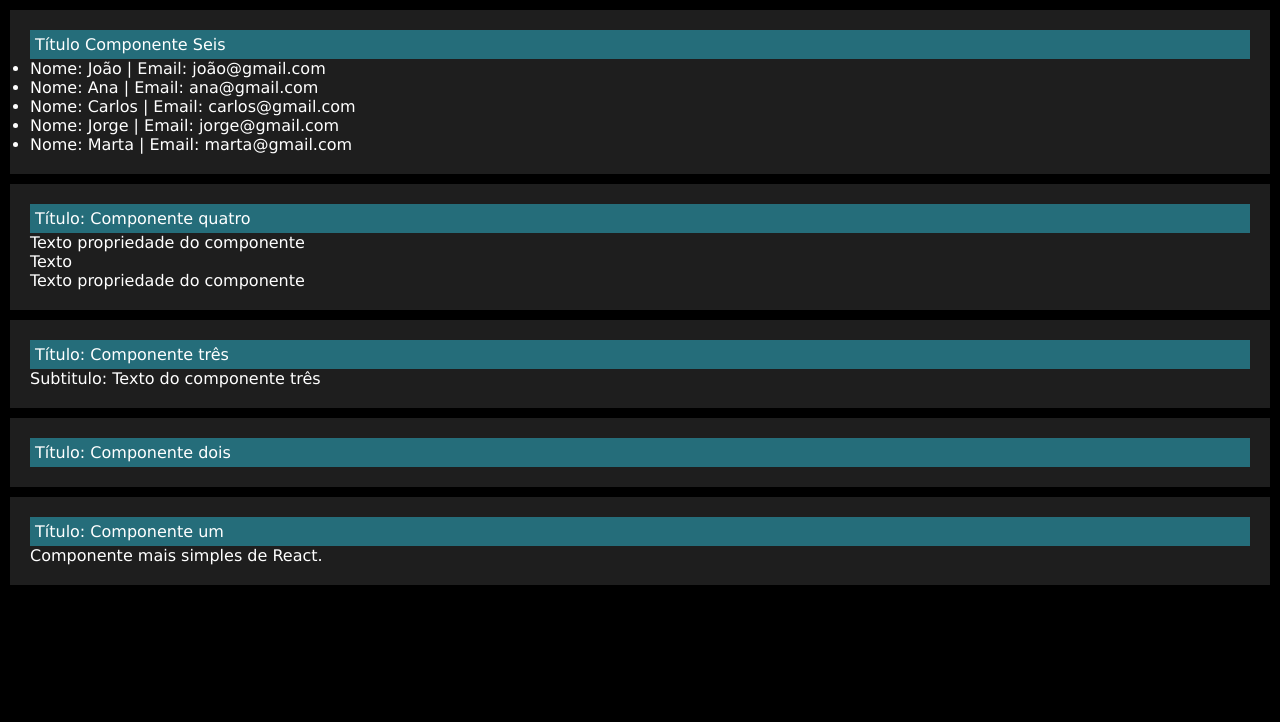
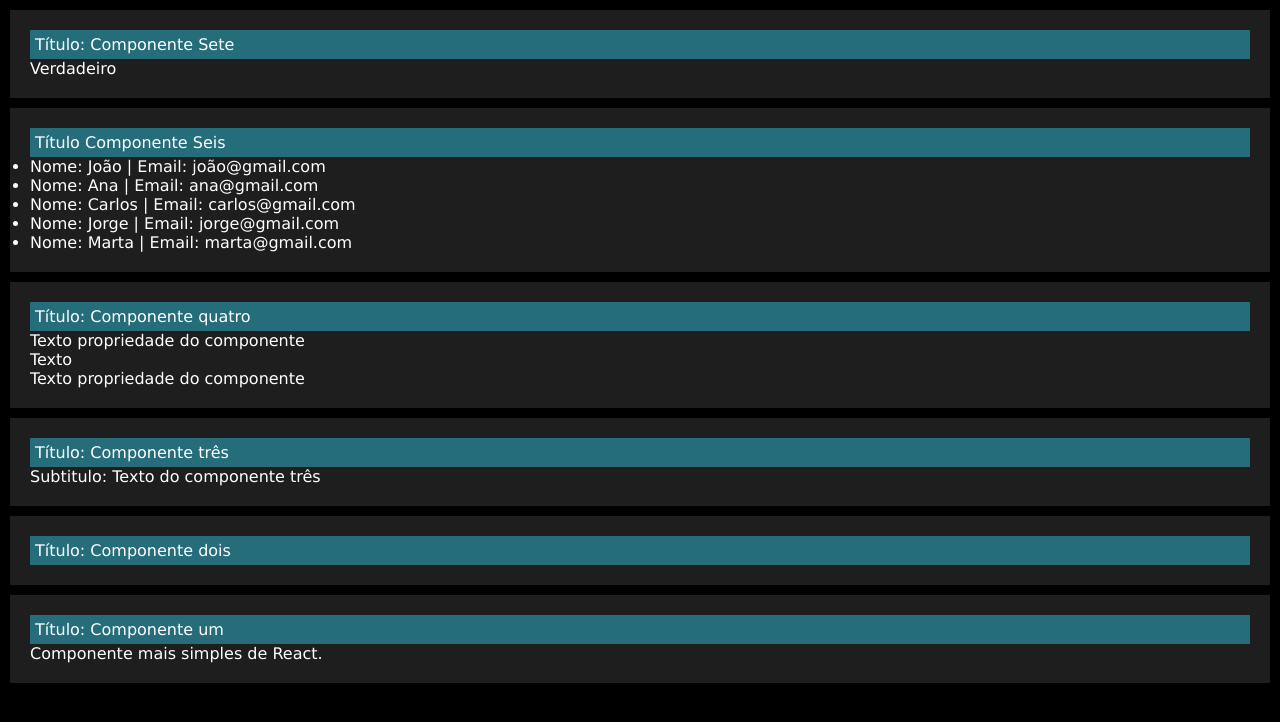
Before and after one commit to VictorParizio/aulas-react.js, a React (Create React App) app in the folder react-components/: page / in a window 1280 px wide. Shown: the top 722 px of the page. Built offline with nearby package versions, Linux system fonts and the light colour scheme.

Commit message:
feat (App, ComponentSete) Condicional Nesta aula vimos uma forma de utilizar condicionais dentro de componentes no React. Este primeiro exemplo foi usado como operador ternário.

```diff
--- a/react-components/src/App.js
+++ b/react-components/src/App.js
@@ -7,10 +7,14 @@
 import ComponenteTres from './components/ComponenteTres'
 import ComponenteQuatro from './components/ComponenteQuatro'
 import ComponenteSeis from './components/ComponenteSeis'
+import ComponenteSete from './components/ComponenteSete'
 
 function App() {
     return (
         <>
+
+            <ComponenteSete titulo="Componente Sete" valor={1}/>
+
             <ComponenteSeis titulo="Componente Seis" />
 
             <ComponenteQuatro titulo="Componente quatro" />
--- /dev/null
+++ b/react-components/src/components/ComponenteSete.jsx
@@ -0,0 +1,10 @@
+import React from 'react'
+
+export default function (props) {
+    return (
+        <div className="componente">
+            <p className="titulo">Título: {props.titulo}</p>
+            {props.valor ? <p>Verdadeiro</p> : <p>Falso</p>}
+        </div>
+    )
+}
```
